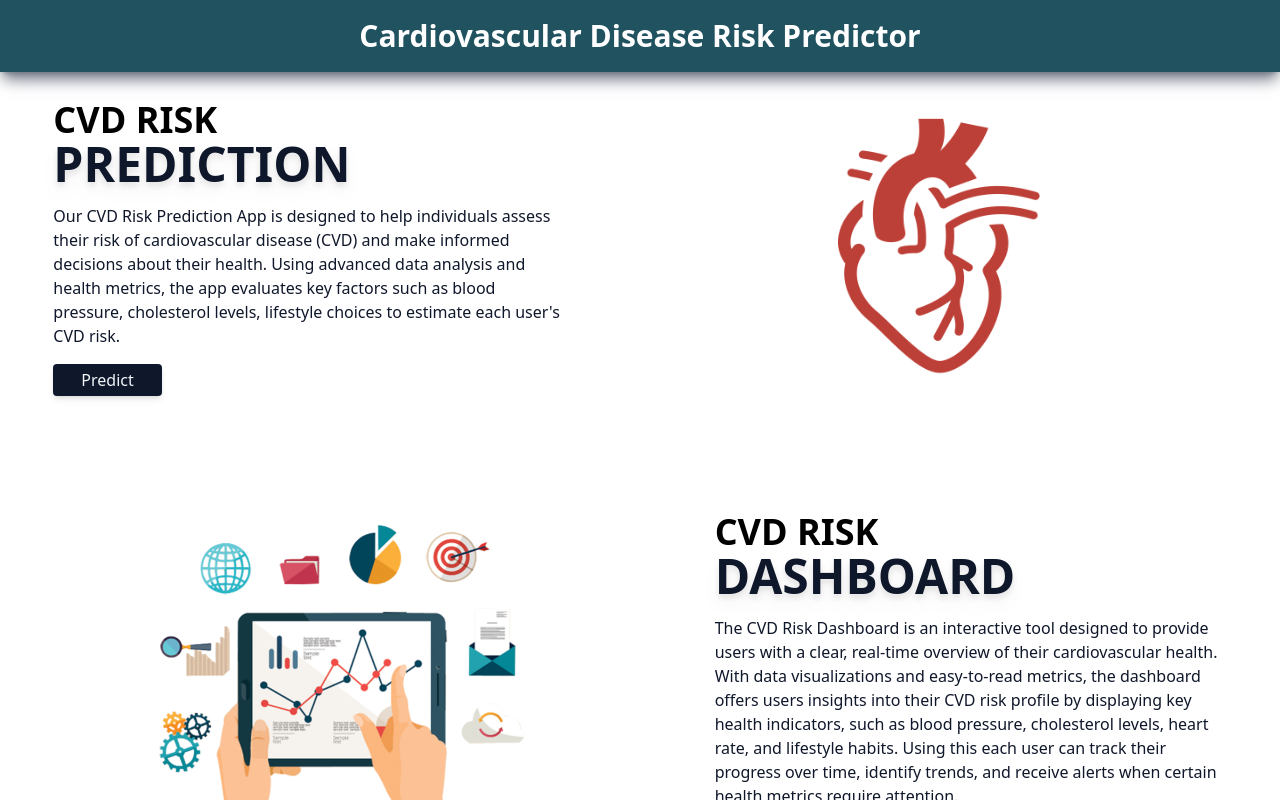
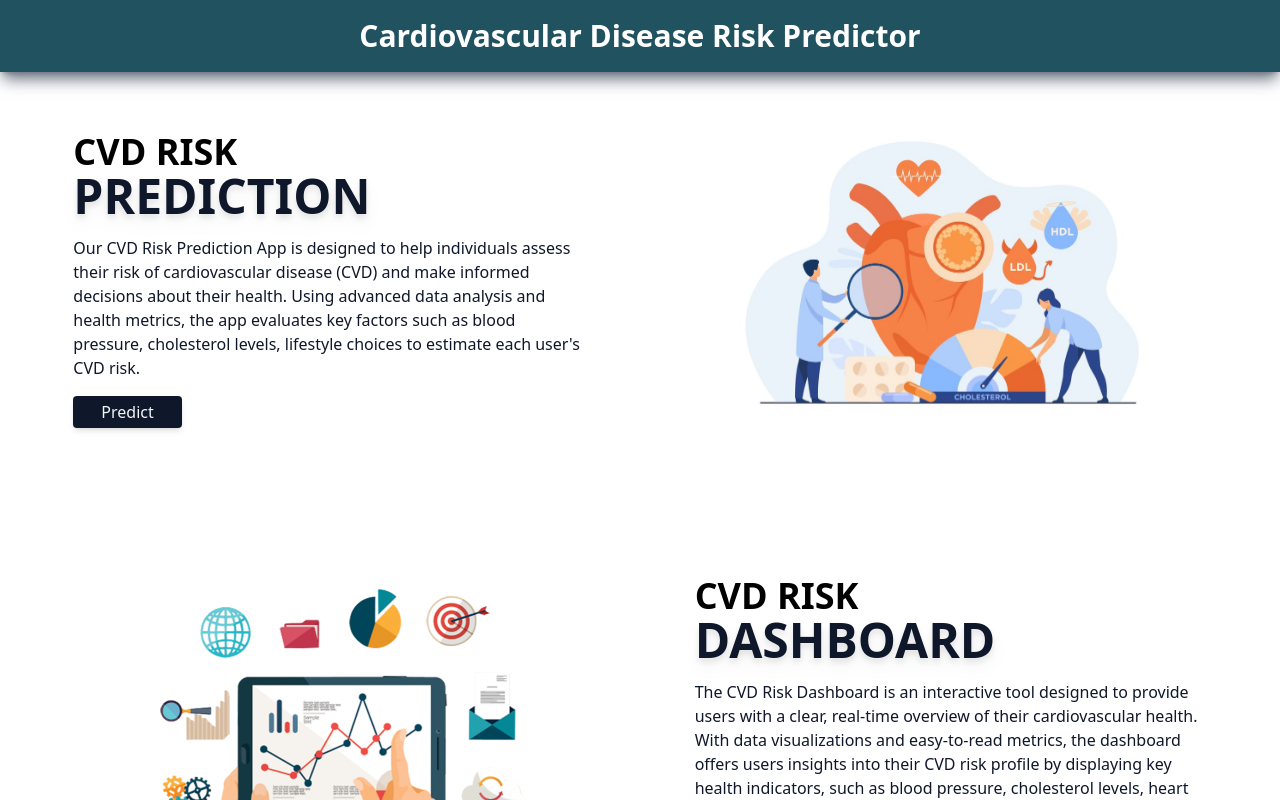
Before and after one commit to Guna-Pandi/SprintDeliverable, a React (Create React App) app: page / in a window 1280 px wide. Shown: the top 800 px of the page. Built offline with nearby package versions, Linux system fonts and the light colour scheme; what chartjs-plugin-datalabels would draw is missing.

Commit message:
HEART IMG

```diff
--- a/src/Data/data.js
+++ b/src/Data/data.js
@@ -1,4 +1,4 @@
-import Heart from "../assets/Heart.png";
+import Heart from "../assets/cvdimage1.jpg";
 import Dashboard from "../assets/Dashboard.png";
 
 const cvd = [
--- a/src/components/Home.jsx
+++ b/src/components/Home.jsx
@@ -10,11 +10,11 @@ const Home = ({ endpoint = [] }) => {
       {endpoint.map(({ id, heading, title, text, img, btn, linkpath }) => (
         <div
           key={id}
-          className={`flex items-center mt-20 lg:mt-24 mb-10 justify-between lg:flex-col-reverse lg:justify-center nike-container ${
+          className={`flex items-center mt-28 lg:mt-24 mb-10 justify-between lg:flex-col-reverse lg:justify-center nike-container ${
             id % 2 === 0 ? "flex-row-reverse" : "flex-row"
           }`}
         >
-          <div className="max-w-lg lg:max-h-none w-full mt-5 md:text-center grid items-center lg:justify-items-center pb-4">
+          <div className="max-w-lg lg:max-h-none w-full mt-5 ml-5 mr-5 md:text-center grid items-center lg:justify-items-center pb-4">
             <h1 className="text-4xl md:text-3xl font-bold text-gradient">
               {heading}
             </h1>
```
Also changed, not shown: src/assets/Heart.png (deleted), src/assets/cvdimage1.jpg (added).
